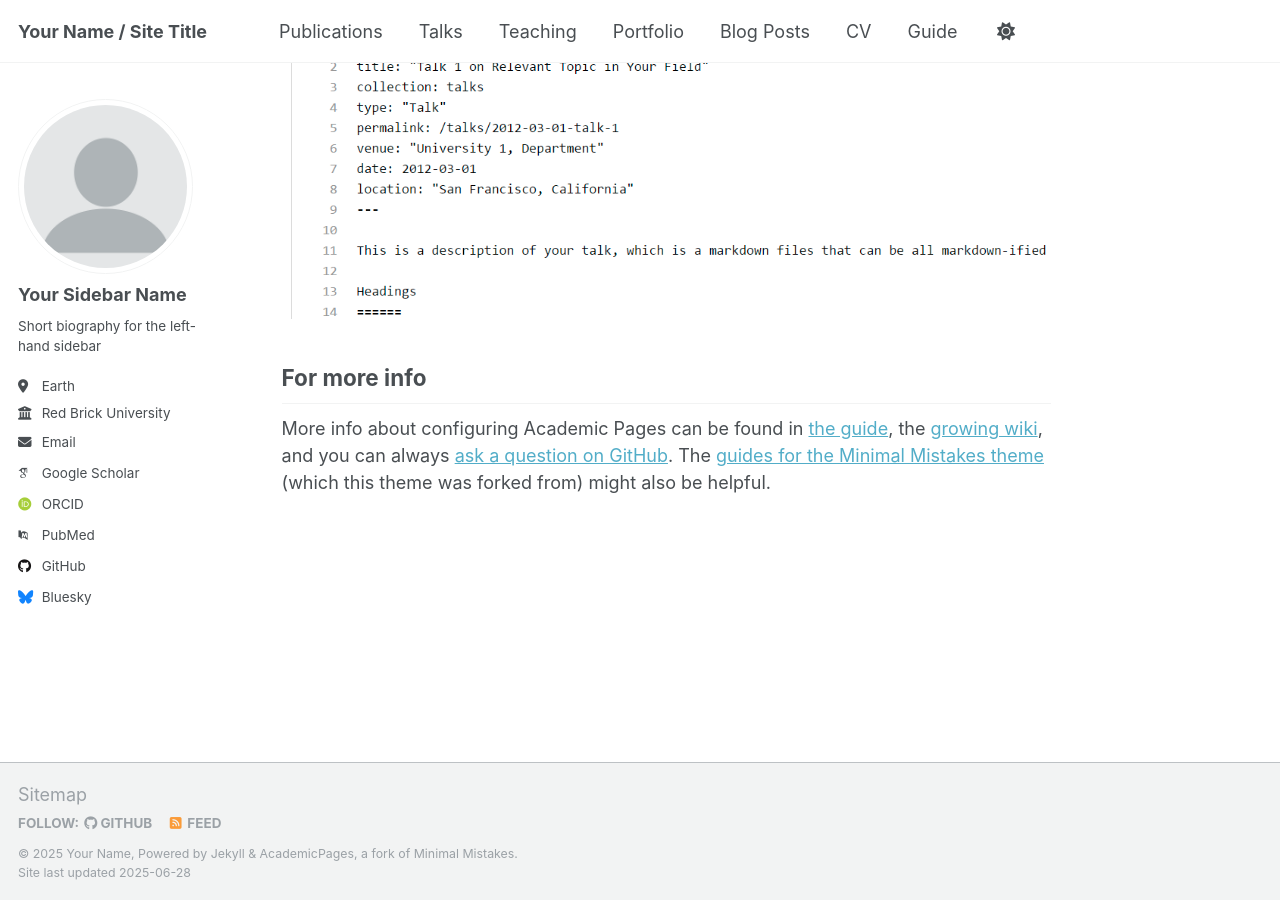
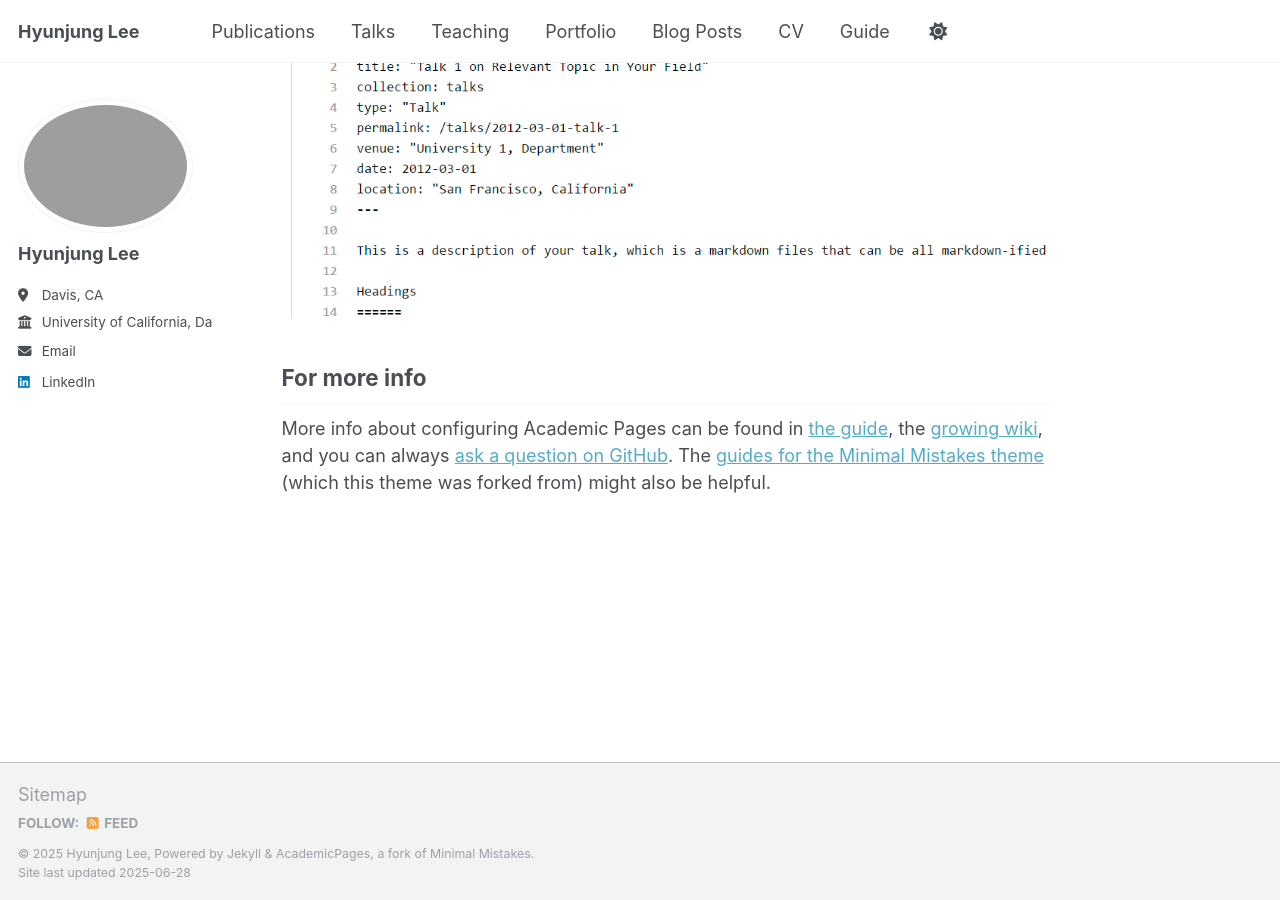
Before and after one commit to Hyunjung-agLee/hyunjung-aglee, a Jekyll site: the page built from _pages/about.md, in a window 1280 px wide and 900 px high, scrolled down 2880 px. Built offline with Jekyll 4.4.1, drawn with Linux system fonts in a browser that asks for light colours; some web fonts are replaced; a script that is not in the unit is left out.

Commit message:
Update _config.yml

```diff
--- a/_config.yml
+++ b/_config.yml
@@ -9,36 +9,36 @@
 # Basic Site Settings
 locale                   : "en-US"
 site_theme               : "default"
-title                    : "Your Name / Site Title"
+title                    : "Hyunjung Lee"
 title_separator          : "-"
-name                     : &name "Your Name"
-description              : &description "personal description"
-url                      : https://academicpages.github.io # the base hostname & protocol for your site e.g. "https://[your GitHub username].github.io" or if you already have some other page hosted on Github then use "https://[your GitHub username].github.io/[Your Repo Name]"
+name                     : &name "Hyunjung Lee"
+description              : &description "I am a fifth-year Ph.D. Candidate in Agricultural and Resource Economics at UC Davis and I am currently on the Job Market!"
+url                      : "https://hyunjung-aglee.github.io" # the base hostname & protocol for your site e.g. "https://[your GitHub username].github.io" or if you already have some other page hosted on Github then use "https://[your GitHub username].github.io/[Your Repo Name]"
 baseurl                  : "" # the subpath of your site, e.g. "/blog"
-repository               : "academicpages/academicpages.github.io"
+repository               : "Hyunjung-agLee/hyunjung-aglee.github.io"
 
 # Site Author - The following control what appear as part of the author content on the side bar.
 #               If a field is blank the icon and link will not appear, otherwise it will be shown.
 #               Additional customization can be done by editing /_includes/author-profile.html
 author:
   # Biographic information
-  avatar           : "profile.png"
-  name             : "Your Sidebar Name"
+  avatar           : "hlee_profile.png"
+  name             : "Hyunjung Lee"
   pronouns         : # example: "she/her"
-  bio              : "Short biography for the left-hand sidebar"
-  location         : "Earth"
-  employer         : "Red Brick University"
+  bio              : ""
+  location         : "Davis, CA"
+  employer         : "University of California, Davis"
   uri              : # URL
-  email            : "none@example.org"
+  email            : "hjhlee@ucdavis.edu"
 
   # Academic websites
   academia         : # URL
   arxiv            : # URL - Update with the correct link to your profile
-  googlescholar    : "https://scholar.google.com/citations?user=PS_CX0AAAAAJ"
+  googlescholar    : # URL
   impactstory      : # URL
-  orcid            : "http://orcid.org/yourorcidurl"
+  orcid            : # URL
   semantic         : # URL
-  pubmed           : "https://www.ncbi.nlm.nih.gov/pubmed/?term=john+snow"
+  pubmed           : # URL
   researchgate     : # URL
   scopus           : # URL
 
@@ -46,12 +46,12 @@ author:
   bitbucket        : # Username - Update with your username on the site
   codepen          : # Username
   dribbble         : # Username
-  github           : "academicpages"
+  github           : # URL
   kaggle           : # Username
   stackoverflow    : # User number or user number and name (i.e., use "1" or "1/jeff-atwood")
 
   # Social media
-  bluesky          : "bsky.app" # Replace this with you Bluesky username
+  bluesky          : # Username # Replace this with you Bluesky username
   facebook         : # Username
   flickr           : # Username
   foursquare       : # Username
@@ -60,7 +60,7 @@ author:
   keybase          : # Username
   instagram        : # Username
   lastfm           : # Username
-  linkedin         : # Username
+  linkedin         : "hyunjung-aglee"
   mastodon         : # URL
   medium           : # URL
   pinterest        : # Username
```
